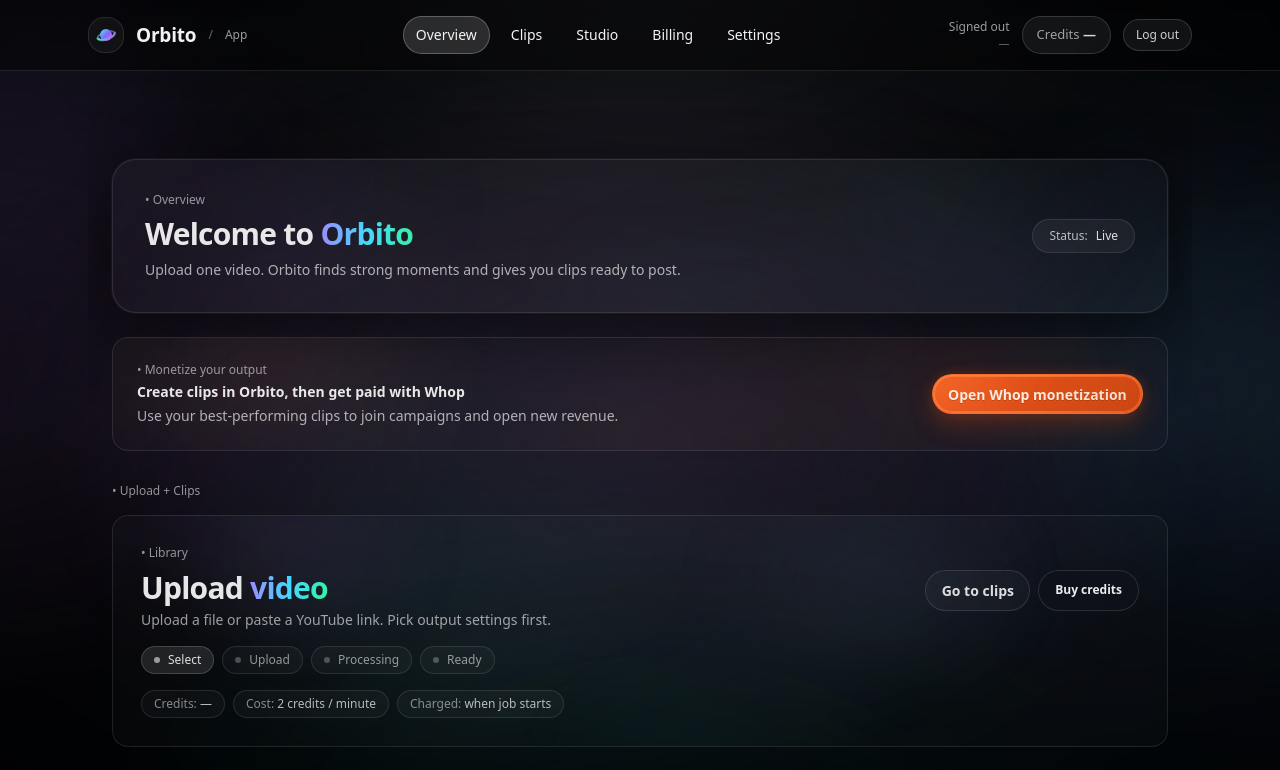
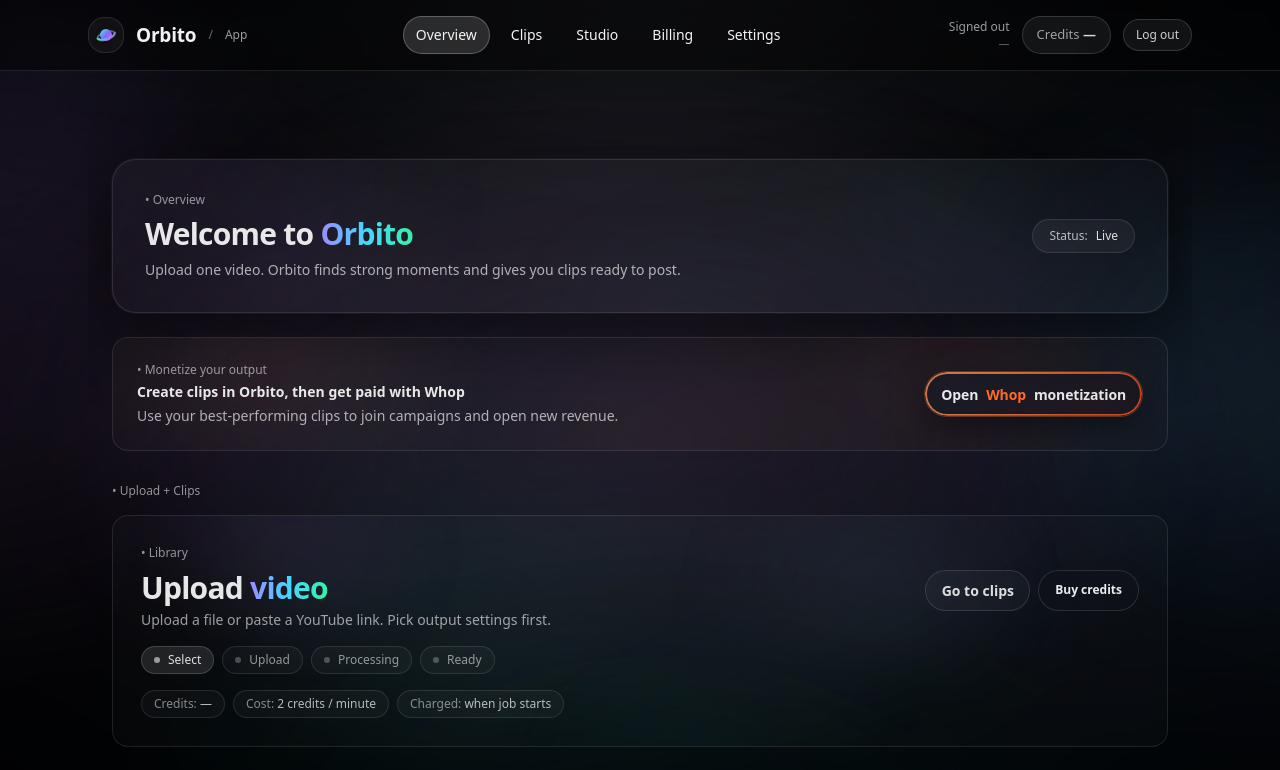
Before and after one commit to Sakibhoq/clipforge-ai, a Next.js app in the folder frontend/: page /app in a window 1280 px wide. Shown: the top 770 px of the page. Built offline with nearby package versions, Linux system fonts and the light colour scheme; no server answers.

Commit message:
orbito: align whop buttons with start-free style

```diff
--- a/frontend/app/(marketing)/page.tsx
+++ b/frontend/app/(marketing)/page.tsx
@@ -376,7 +376,7 @@ export default function Page() {
                     See how it works
                   </a>
                   <a href={BRAND.whopUrl} target="_blank" rel="noreferrer" className="btn-whop">
-                    Get paid with Whop
+                    Get paid with <span className="whop-word">Whop</span>
                   </a>
                   <div className="text-xs text-white/50">Less editing. More posting.</div>
                 </div>
@@ -534,7 +534,7 @@ export default function Page() {
                   </div>
                   <div className="mt-4">
                     <a href={BRAND.whopUrl} target="_blank" rel="noreferrer" className="btn-whop text-xs">
-                      Open Whop
+                      Open <span className="whop-word">Whop</span>
                     </a>
                   </div>
                 </div>
--- a/frontend/app/app/page.tsx
+++ b/frontend/app/app/page.tsx
@@ -58,7 +58,7 @@ export default function OverviewPage() {
               rel="noreferrer"
               className="btn-whop text-[12px] px-4 py-2 w-full md:w-auto text-center"
             >
-              Open Whop monetization
+              Open <span className="whop-word">Whop</span> monetization
             </a>
           </div>
         </section>
--- a/frontend/app/globals.css
+++ b/frontend/app/globals.css
@@ -995,30 +995,28 @@ textarea {
   isolation: isolate;
 
   border-radius: 9999px;
-  border: 1px solid rgba(255, 116, 46, 0.76);
-  background: linear-gradient(135deg, rgba(255, 94, 28, 0.94), rgba(220, 71, 16, 0.90));
-  padding: 0.55rem 0.95rem;
+  border: 1px solid rgba(245, 114, 54, 0.34);
+  background: linear-gradient(135deg, rgba(13, 20, 34, 0.96), rgba(11, 18, 30, 0.92));
+  padding: 0.7rem 1rem;
   font-size: 0.875rem;
-  font-weight: 700;
-  color: rgba(255, 246, 238, 0.98);
-  text-shadow: 0 1px 0 rgba(0, 0, 0, 0.18);
+  font-weight: 650;
+  letter-spacing: -0.01em;
+  color: rgba(241, 248, 255, 0.96);
 
   display: inline-flex;
   align-items: center;
   justify-content: center;
-  gap: 0.45rem;
+  gap: 0.5rem;
 
   overflow: hidden;
   transition:
-    background 160ms ease,
-    color 160ms ease,
     transform 160ms ease,
+    box-shadow 160ms ease,
     border-color 160ms ease,
-    box-shadow 160ms ease;
+    background 160ms ease;
   box-shadow:
-    inset 0 1px 0 rgba(255, 224, 194, 0.30),
-    0 10px 24px rgba(194, 70, 18, 0.30),
-    0 0 14px rgba(215, 88, 28, 0.16);
+    inset 0 1px 0 rgba(255, 255, 255, 0.10),
+    0 12px 36px rgba(0, 0, 0, 0.46);
 }
 
 .btn-whop::before {
@@ -1029,14 +1027,15 @@ textarea {
   padding: 2px;
   background: linear-gradient(
     95deg,
-    rgba(255, 133, 73, 0.94),
-    rgba(241, 94, 29, 0.94),
-    rgba(255, 118, 52, 0.92),
-    rgba(255, 133, 73, 0.94)
+    rgba(255, 170, 119, 0.90),
+    rgba(255, 121, 56, 0.94),
+    rgba(236, 72, 20, 0.90),
+    rgba(255, 170, 119, 0.90)
   );
-  background-size: 260% 100%;
-  animation: whopBorderShift 3.8s linear infinite;
-  opacity: 0.74;
+  background-size: 230% 100%;
+  background-position: 0% 50%;
+  animation: whopBorderShift 2.7s linear infinite;
+  opacity: 0.86;
 
   -webkit-mask:
     linear-gradient(#000 0 0) content-box,
@@ -1053,18 +1052,19 @@ textarea {
     background-position: 0% 50%;
   }
   100% {
-    background-position: 260% 50%;
+    background-position: 240% 50%;
   }
 }
 
 .btn-whop::after {
   content: "";
   position: absolute;
-  inset: -45%;
+  inset: -42%;
   background:
-    radial-gradient(150px 90px at 24% 34%, rgba(255, 167, 106, 0.34), transparent 70%),
-    radial-gradient(180px 120px at 72% 48%, rgba(224, 95, 32, 0.34), transparent 72%);
-  opacity: 0.48;
+    radial-gradient(160px 100px at 30% 40%, rgba(255, 153, 102, 0.20), transparent 72%),
+    radial-gradient(170px 110px at 70% 52%, rgba(255, 116, 64, 0.18), transparent 74%),
+    radial-gradient(160px 100px at 56% 82%, rgba(235, 85, 33, 0.14), transparent 70%);
+  opacity: 0.38;
   filter: blur(11px);
   pointer-events: none;
   z-index: 0;
@@ -1077,22 +1077,21 @@ textarea {
 }
 
 .btn-whop:hover {
-  background: linear-gradient(135deg, rgba(255, 106, 38, 0.96), rgba(228, 77, 20, 0.94));
-  border-color: rgba(255, 165, 104, 0.90);
+  background: linear-gradient(135deg, rgba(16, 24, 40, 0.98), rgba(14, 22, 36, 0.94));
+  border-color: rgba(255, 146, 92, 0.54);
   transform: translateY(-1px);
   box-shadow:
-    0 16px 50px rgba(0, 0, 0, 0.42),
-    0 0 20px rgba(255, 114, 48, 0.32),
-    0 0 40px rgba(196, 70, 18, 0.20);
+    0 18px 48px rgba(0, 0, 0, 0.52),
+    0 0 28px rgba(255, 121, 56, 0.16);
 }
 
 .btn-whop:hover::before {
-  opacity: 1;
+  opacity: 0.98;
   animation-duration: 1.8s;
 }
 
 .btn-whop:hover::after {
-  opacity: 0.68;
+  opacity: 0.56;
 }
 
 .btn-whop:active {
@@ -1103,6 +1102,11 @@ textarea {
   .btn-whop::before {
     animation: none;
   }
+}
+
+.whop-word {
+  color: #ff6a2d;
+  font-weight: 700;
 }
 
 .btn-solid-dark {
--- a/frontend/components/Navbar.tsx
+++ b/frontend/components/Navbar.tsx
@@ -320,7 +320,13 @@ export default function Navbar() {
   const authed = !!me;
   const credits = me?.credits ?? null;
   const displayName = useMemo(() => displayNameFromUser(me), [me]);
-  const whopLabel = authed ? "Whop" : "Earn with Whop";
+  const whopLabel = authed ? (
+    <span className="whop-word">Whop</span>
+  ) : (
+    <>
+      Earn with <span className="whop-word">Whop</span>
+    </>
+  );
 
   async function logout() {
     try {
@@ -447,7 +453,7 @@ export default function Navbar() {
                   className="btn-whop text-xs"
                   title="Monetize your clips with Whop"
                 >
-                  <span>{whopLabel}</span>
+                  {whopLabel}
                   <span aria-hidden="true">↗</span>
                 </a>
 
@@ -597,7 +603,7 @@ export default function Navbar() {
                     className="btn-whop w-full text-xs"
                     title="Monetize your clips with Whop"
                   >
-                    <span>{whopLabel}</span>
+                    {whopLabel}
                     <span aria-hidden="true">↗</span>
                   </a>
                   <a
```
